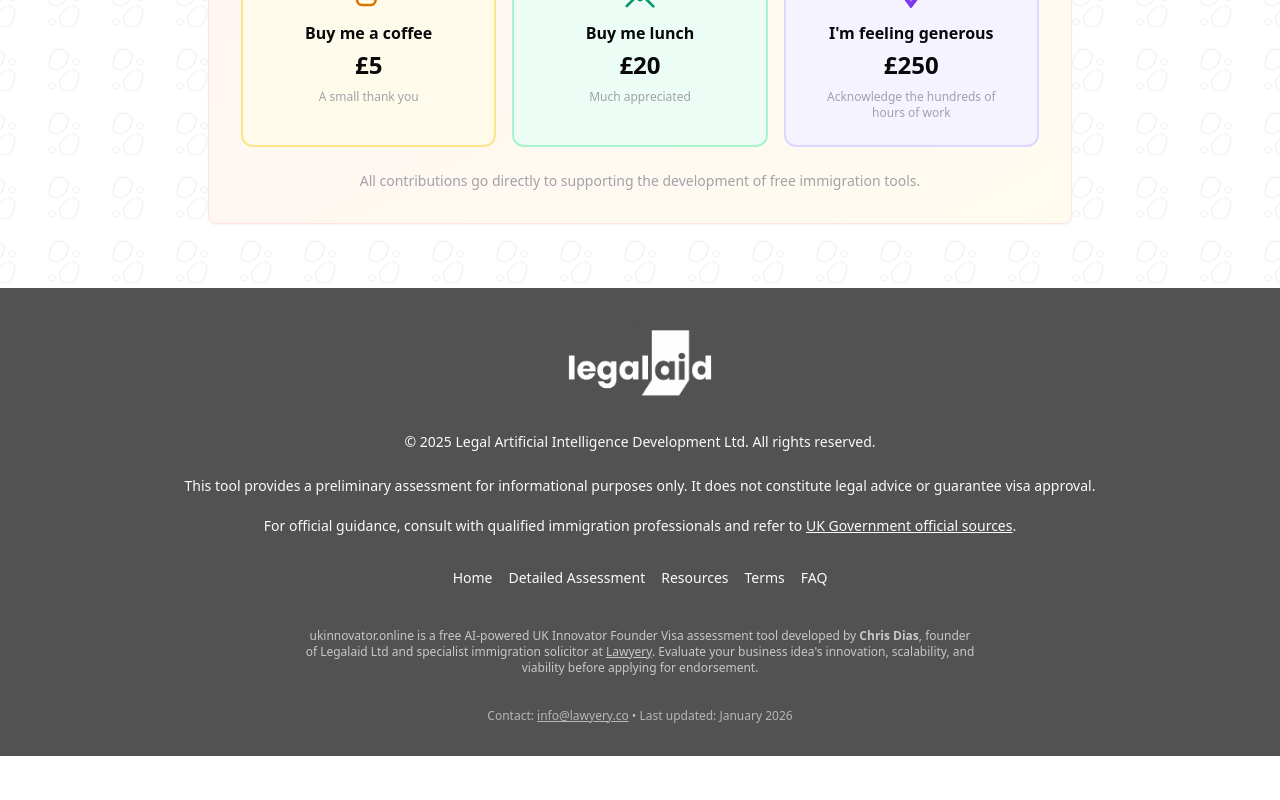
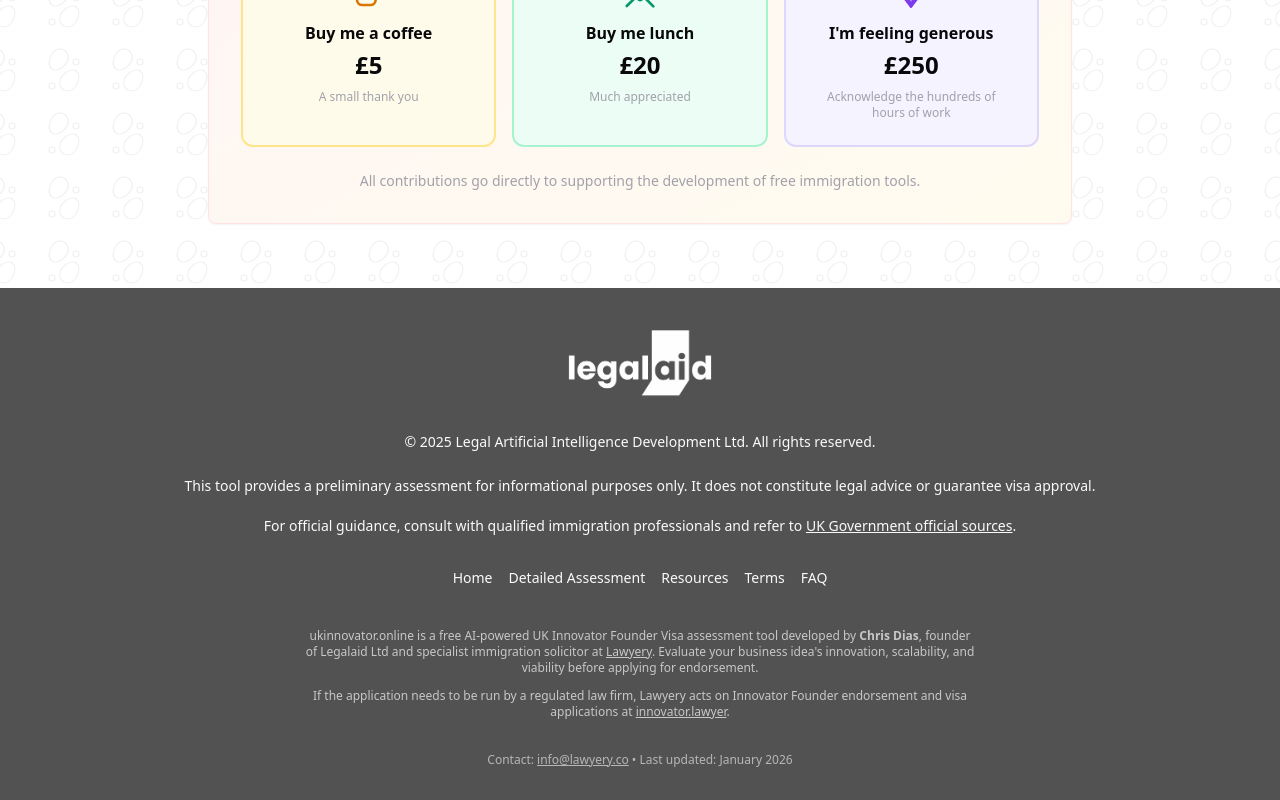
Before and after one commit to cbmak75/ukinnovator, a React (Vite) app: page / in a window 1280 px wide. Shown: the part 3990-4790 px from the top of the page. Before the commit the page ends 4746 px from the top, so only its background shows below. Built offline with nearby package versions, Linux system fonts and the light colour scheme.

Commit message:
Link through to innovator.lawyer, drop the redirect domain
Updated the Lawyery link and added information about regulated law firm services.

```diff
--- a/src/components/SiteFooter.tsx
+++ b/src/components/SiteFooter.tsx
@@ -55,8 +55,12 @@ const SiteFooter = () => {
             <p>
               ukinnovator.online is a free AI-powered UK Innovator Founder Visa assessment tool developed by
               <strong> Chris Dias</strong>, founder of Legalaid Ltd and specialist immigration solicitor at{" "}
-              <a href="https://lawyery.co.uk" target="_blank" rel="noopener noreferrer" className="underline hover:no-underline">Lawyery</a>.
+              <a href="https://www.lawyery.co" target="_blank" rel="noopener noreferrer" className="underline hover:no-underline">Lawyery</a>.
               Evaluate your business idea's innovation, scalability, and viability before applying for endorsement.
+            </p>
+                      <p className="mt-3">
+              If the application needs to be run by a regulated law firm, Lawyery acts on Innovator Founder endorsement and visa applications at{" "}
+              <a href="https://www.innovator.lawyer" target="_blank" rel="noopener noreferrer" className="underline hover:no-underline">innovator.lawyer</a>.
             </p>
           </aside>
 
```
